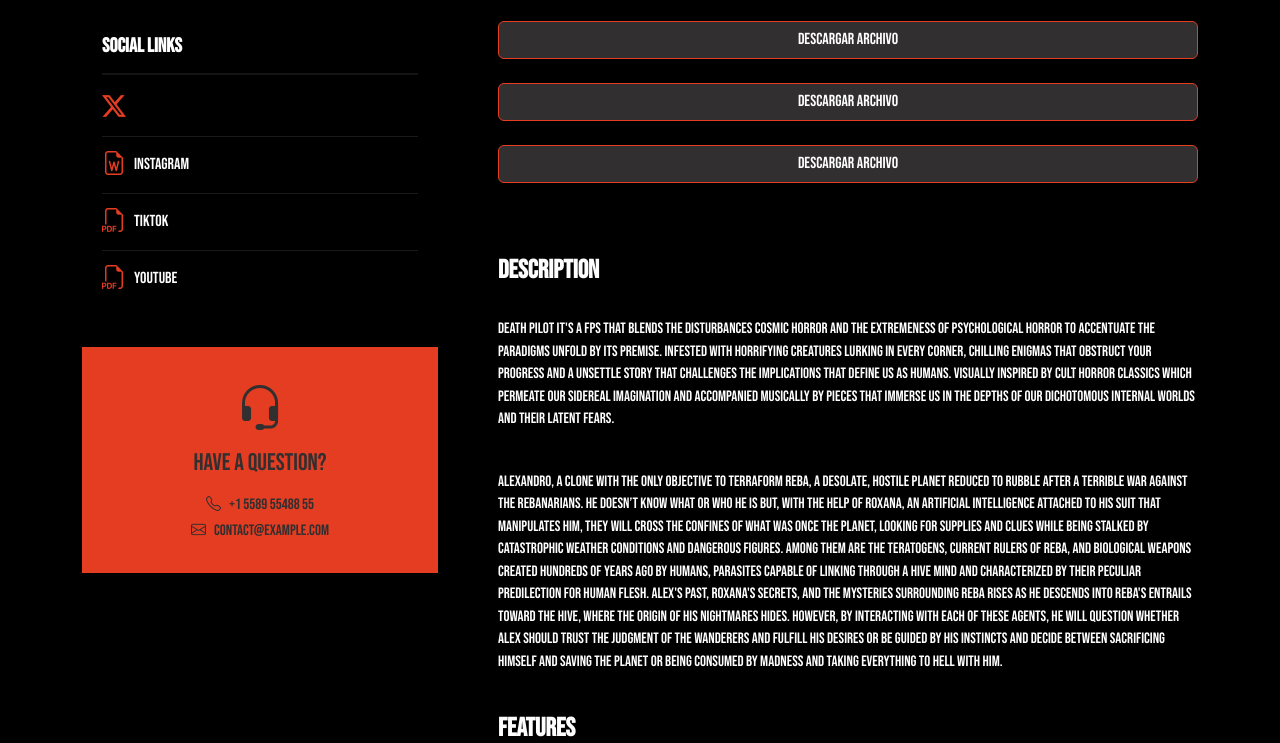
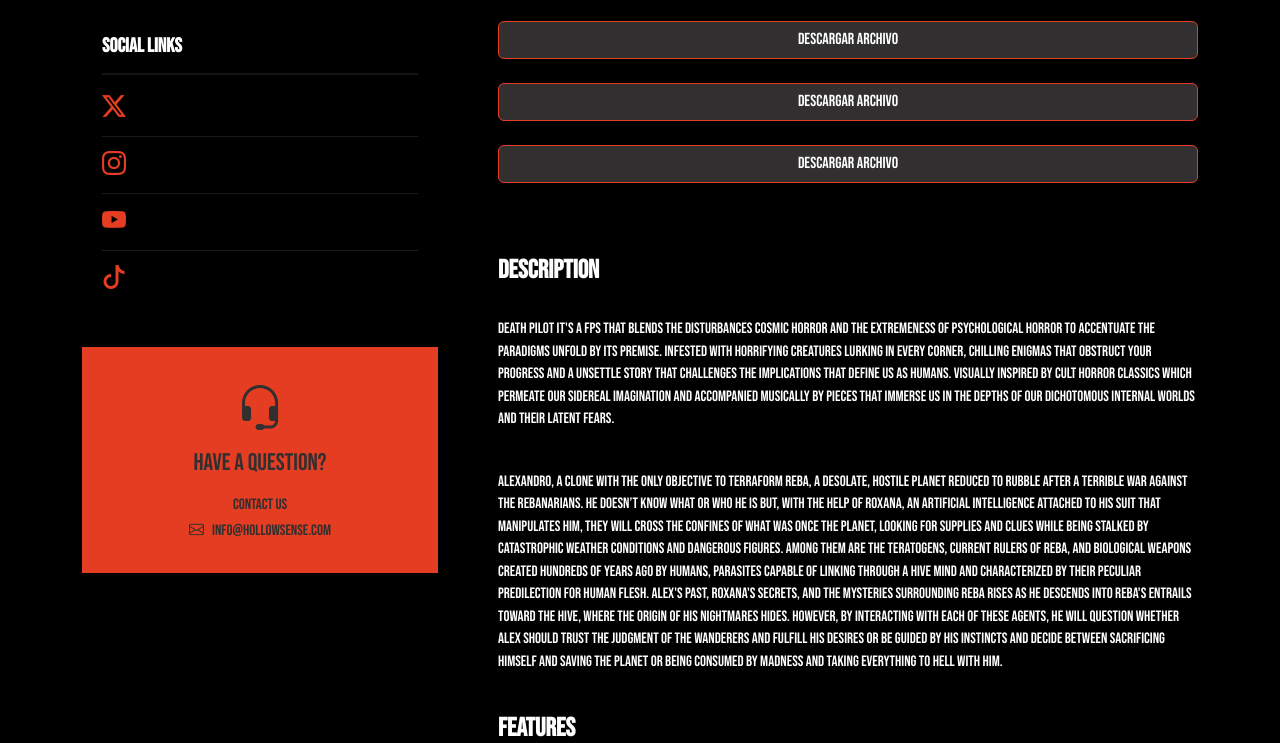
Before and after one commit to Isaac-Salas/HollowSense-Webpage, a plain HTML site: page docs/presskit.html in a window 1280 px wide. Shown: the part 623-1366 px from the top of the page. Drawn offline with Linux system fonts and the light colour scheme; a web font is replaced by a local one.

Commit message:
Iconos e informacion
se cambiaron los iconos y la informacion de varios contenedores dentro de games y presskit ademas de corregir algunos links.

```diff
--- a/docs/presskit.html
+++ b/docs/presskit.html
@@ -128,17 +128,17 @@
               <h4>Social Links</h4>
               <div class="download-catalog">
                 <a href="#"><i class="bi bi-twitter-x"></i><span></span></a>
-                <a href="#"><i class="bi bi-file-earmark-word"></i><span>Instagram</span></a>
-                <a href="#"><i class="bi bi-filetype-pdf"></i><span>TikTok</span></a>
-                <a href="#"><i class="bi bi-filetype-pdf"></i><span>Youtube</span></a>
+                <a href="#"><i class="bi bi-instagram"></i><span></span></a>
+                <a href="#"><i class="bi bi-youtube"></i><span></span></a>
+                <a href="#"><i class="bi bi-tiktok"></i><span></span></a>
               </div>
             </div><!-- End Services List -->
 
             <div class="help-box d-flex flex-column justify-content-center align-items-center">
               <i class="bi bi-headset help-icon"></i>
               <h4>Have a Question?</h4>
-              <p class="d-flex align-items-center mt-2 mb-0"><i class="bi bi-telephone me-2"></i> <span>+1 5589 55488 55</span></p>
-              <p class="d-flex align-items-center mt-1 mb-0"><i class="bi bi-envelope me-2"></i> <a href="mailto:contact@example.com">contact@example.com</a></p>
+              <p class="d-flex align-items-center mt-2 mb-0">contact us</p>
+              <p class="d-flex align-items-center mt-1 mb-0"><i class="bi bi-envelope me-2"></i> <a href="info@hollowsense">info@hollowsense.com</a></p>
             </div>
 
           </div>
@@ -314,7 +314,7 @@
           <div class="col-lg-2 col-md-3 footer-links">
             <h4>Useful Links</h4>
             <ul>
-              <li><i class="bi bi-chevron-right"></i> <a href="#"> Home</a></li>
+              <li><i class="bi bi-chevron-right"></i> <a href="index.html"> Home</a></li>
               <li><i class="bi bi-chevron-right"></i> <a href="games.html"> Games</a></li>
               <li><i class="bi bi-chevron-right"></i> <a href="presskit.html"> Press Kit</a></li>
               <li><i class="bi bi-chevron-right"></i> <a href="#contact"> Contact</a></li>
```
Also changed, not shown: docs/games.html (+1 -1 lines).
